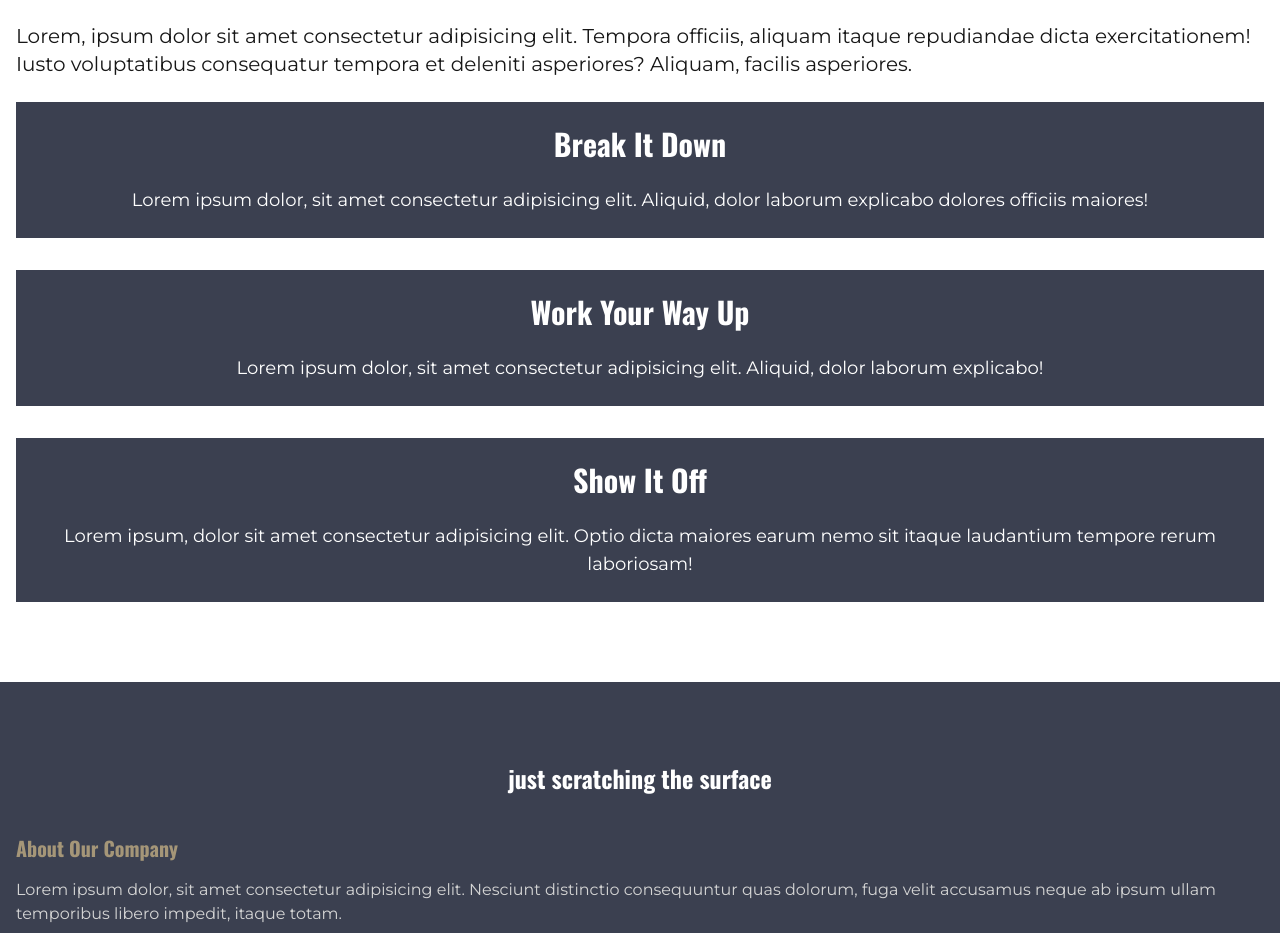
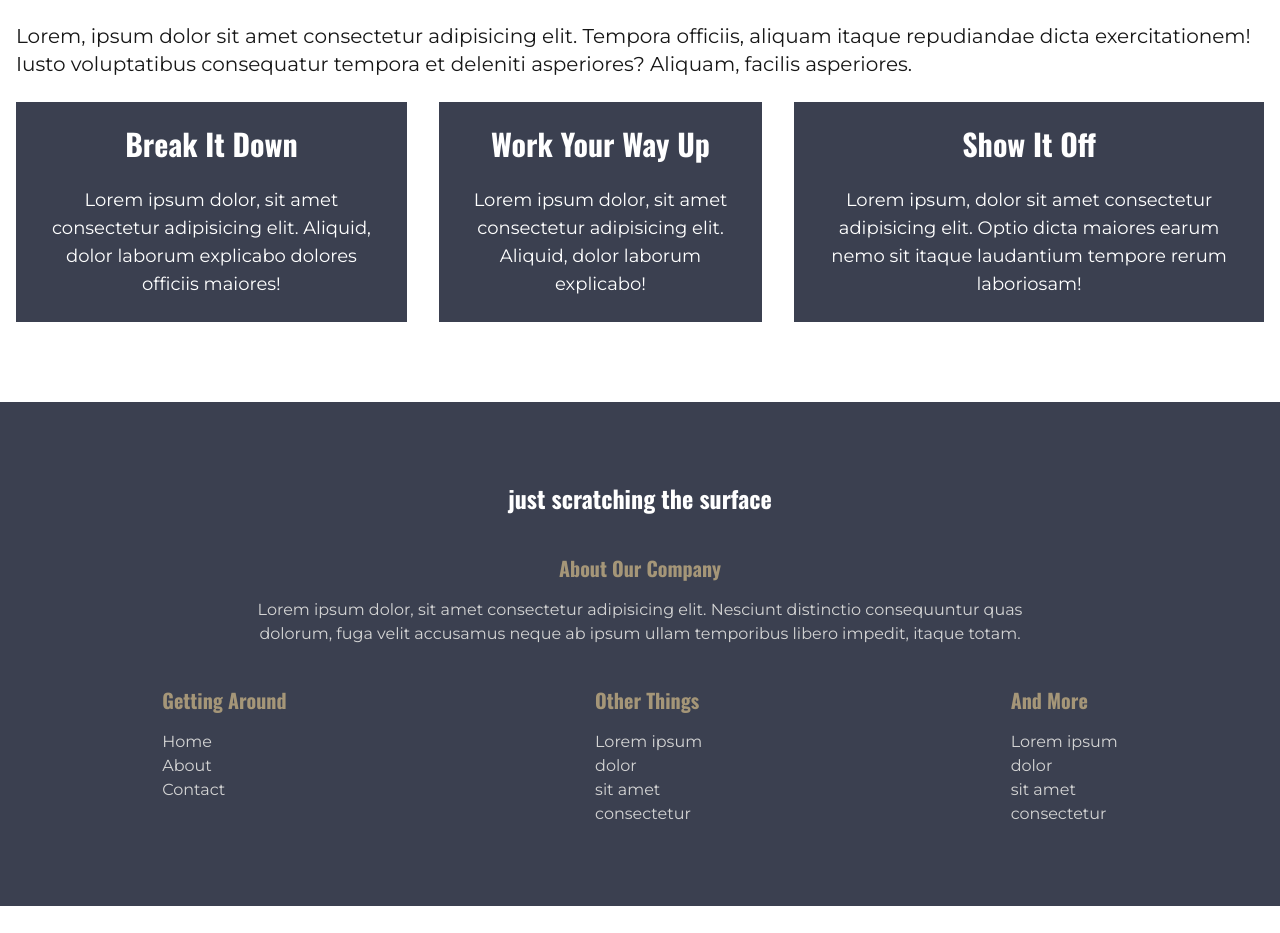
Before and after one commit to jasonrberk/responsive-design, a website: page src/index.html in a window 1280 px wide. Shown: the part 2059-2992 px from the top of the page. After the commit the page ends 2965 px from the top, so only its background shows below. Drawn offline with nearby package versions, Linux system fonts and the light colour scheme; files that its build step writes are made by us from their sources.

Commit message:
setup medium breakpoint
again, the spec called for 700px but I just used tailwinds `md` breakpoint at 768px.

along with changing the `main` section as specified in the spec, I also updated the footer because there was a ton fo empty space.

```diff
--- a/src/index.html
+++ b/src/index.html
@@ -73,7 +73,7 @@
       <img class="pb-6" src="./img/hero-img.jpg" alt="blue purple and green watercolor designs">
       <p class="text-xl pb-6">Lorem, ipsum dolor sit amet consectetur adipisicing elit. Tempora officiis, aliquam itaque repudiandae dicta exercitationem! Iusto voluptatibus consequatur tempora et deleniti asperiores? Aliquam, facilis asperiores.</p>
 
-      <div class="flex flex-col gap-8">
+      <div class="flex flex-col gap-8 md:flex-row">
         <!-- Break It Down -->
         <div class="bg-custom-darker text-white text-center px-8 py-6">
           <h3 class="font-accent text-3xl pb-6">Break It Down</h3>
@@ -99,13 +99,13 @@
     <div class="max-container">
       <h2 class="font-accent text-2xl text-white text-center pb-10">just scratching the surface</h2>
 
-      <div class="flex flex-col gap-4">
-        <!-- About Our Company -->
-        <div>
-          <h4 class="text-custom-accent font-accent text-xl pb-4">About Our Company</h4>
-          <p>Lorem ipsum dolor, sit amet consectetur adipisicing elit. Nesciunt distinctio consequuntur quas dolorum, fuga velit accusamus neque ab ipsum ullam temporibus libero impedit, itaque totam.</p>
-        </div>
+      <!-- About Our Company -->
+      <div class="max-w-3xl md:text-center md:mx-auto">
+        <h4 class="text-custom-accent font-accent text-xl pb-4">About Our Company</h4>
+        <p>Lorem ipsum dolor, sit amet consectetur adipisicing elit. Nesciunt distinctio consequuntur quas dolorum, fuga velit accusamus neque ab ipsum ullam temporibus libero impedit, itaque totam.</p>
+      </div>
 
+      <div class="pt-10 flex flex-col gap-4 md:flex-row md:justify-around">
         <!-- Getting Around -->
         <div>
           <h4 class="text-custom-accent font-accent text-xl pb-4">Getting Around</h4>
```
